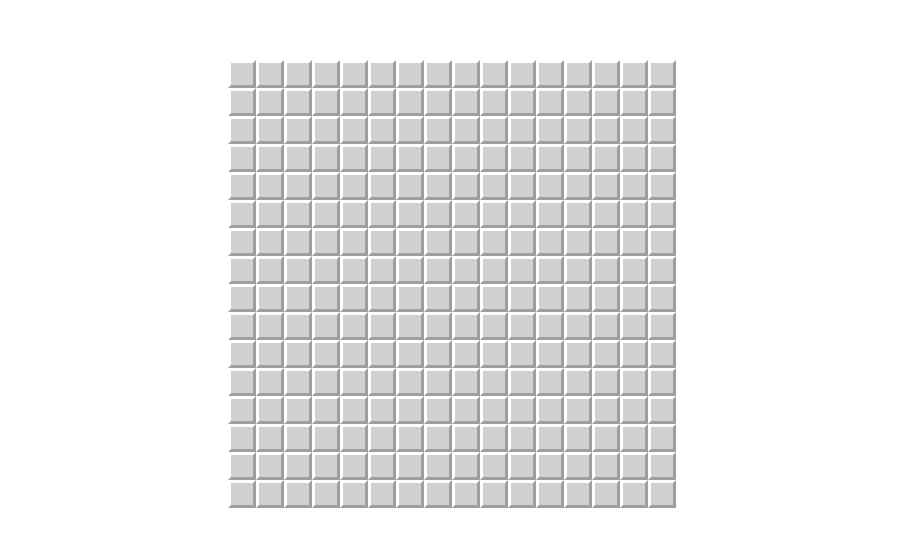
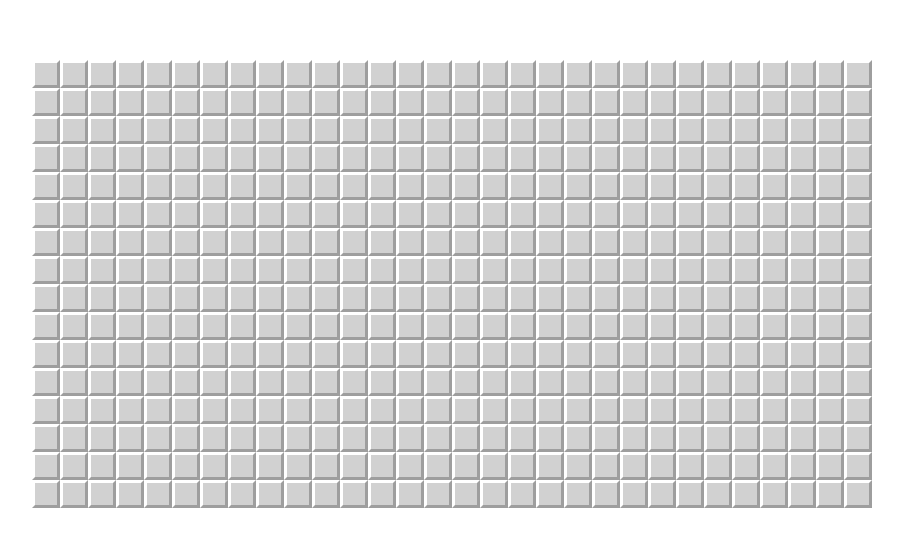
Before and after one commit to virgs/minesweeper-ai, a Vue app: page / in a window 1280 px wide. Shown: the part 116-662 px from the top of the page, without its empty margins (188-1091 px from the left). Built offline with nearby package versions, Linux system fonts and the light colour scheme.

Commit message:
Prepare ground for assembly script

```diff
--- a/src/App.vue
+++ b/src/App.vue
@@ -24,7 +24,7 @@ export default {
         Grid
     },
     data() {
-        const board = new Board(intermediate)
+        const board = new Board(expert)
         return {
             board: board,
             aiHint: [] as Number[]
--- a/src/engine/MineSweeperSolver.ts
+++ b/src/engine/MineSweeperSolver.ts
@@ -74,7 +74,7 @@ export class MineSweeperSolver {
 
         // this.reducePropositions()
         console.log(this.propositions.map((p) => p.toString()))
-        // console.log('ai mines', this.mineCellsIds)
+        console.log('ai mines', this.mineCellsIds)
         // console.log('ai safes', this.safeCellsIds)
         // console.log(
         //     'ai unreveilled',
@@ -110,9 +110,6 @@ export class MineSweeperSolver {
                 } else {
                     this.addMineCells(...proposition.getCells())
                 }
-                // if (proposition.isSatisfied() && proposition.hasNoMine()) {
-                //     proposition.getCells().forEach(cell => this.addSafeCells(cell))
-                // }
                 return false
             })
         let propositionMap: { [propname: string]: Proposition } = {}
```
Also changed, not shown: 1 other file (tests, documents, lock files or other folders).
